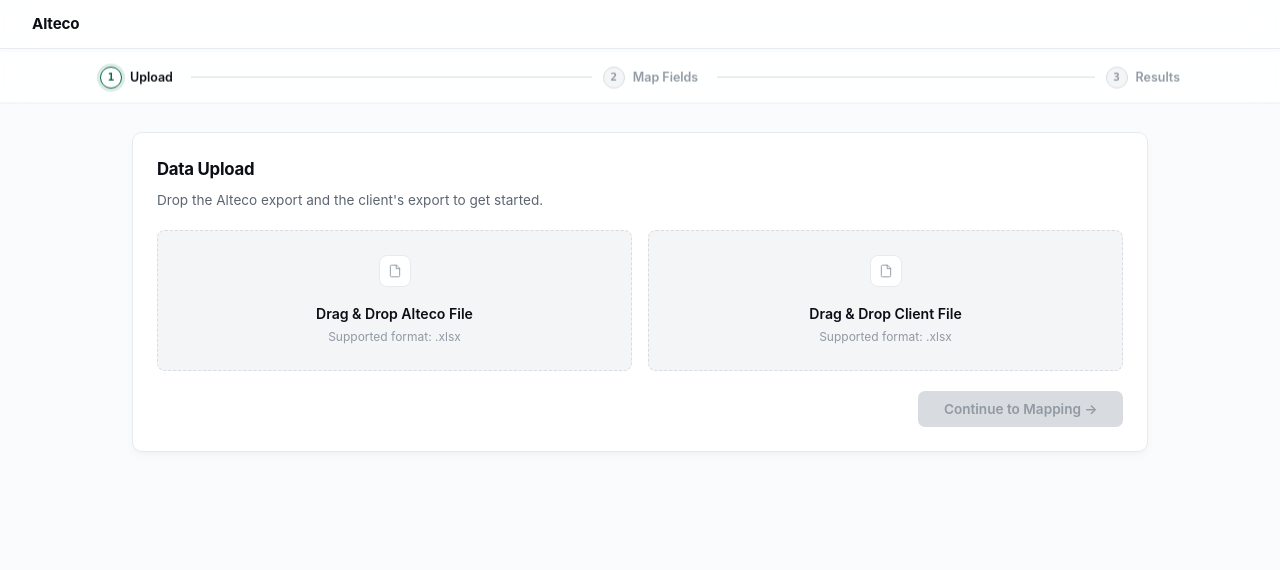
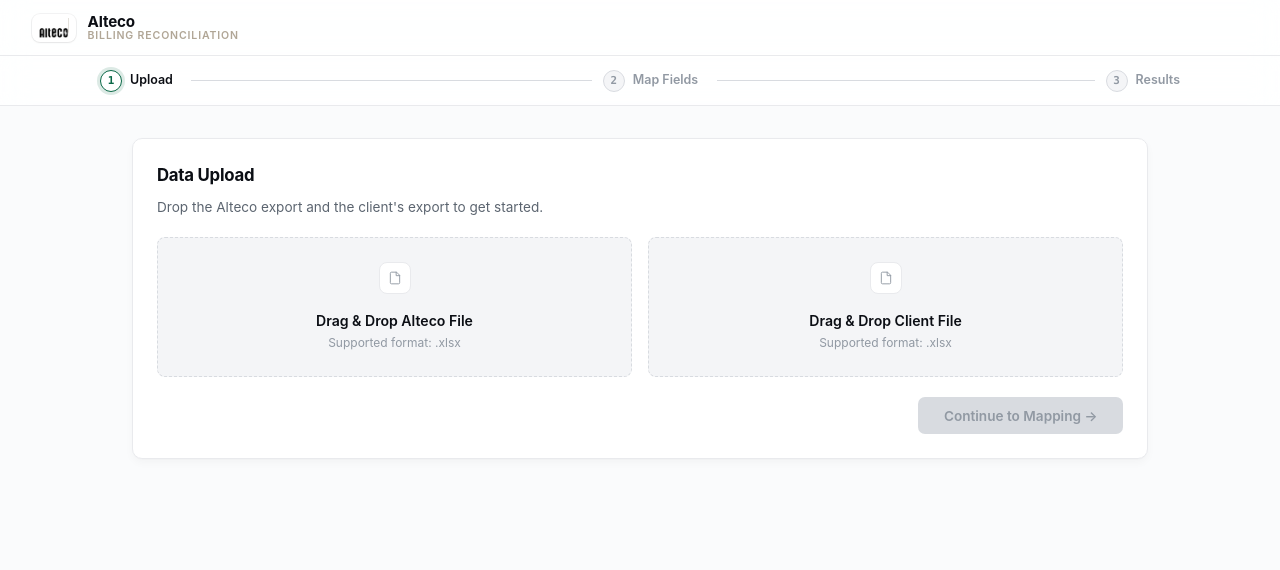
Before and after one commit to NoamHasson1/AltecoG_comparator, a FastAPI app: page / in a window 1280 px wide. Shown: the top 570 px of the page. Run offline with FastAPI, Linux system fonts and the light colour scheme.

Commit message:
Improved UI

```diff
--- a/frontend/static/style.css
+++ b/frontend/static/style.css
@@ -13,6 +13,8 @@
     --accent-hover: #063d29;
     --accent-soft: #e6f2ec;
     --accent-ring: rgba(10, 104, 71, 0.14);
+
+    --brand-tan: #b0a696;
 
     --success: #157f45;
     --success-soft: #edf9f2;
@@ -138,19 +140,47 @@
     border-bottom: 1px solid var(--border);
 }
 
-.logo {
+.brand {
+    display: flex;
+    align-items: center;
+    gap: 0.7rem;
+}
+
+.brand-mark {
+    display: flex;
+    align-items: center;
+    justify-content: center;
+    padding: 4px 7px;
+    background: #ffffff;
+    border-radius: 8px;
+    box-shadow: 0 1px 2px rgba(11, 14, 20, 0.06), 0 0 0 1px rgba(11, 14, 20, 0.05);
+}
+
+.brand-mark img {
+    display: block;
+    height: 20px;
+    width: auto;
+}
+
+.brand-text {
+    display: flex;
+    flex-direction: column;
+    line-height: 1.15;
+}
+
+.brand-name {
     font-size: 0.95rem;
     font-weight: 650;
     letter-spacing: -0.01em;
     color: var(--text);
-    display: flex;
-    align-items: center;
-    gap: 0.6rem;
 }
 
-.logo span {
-    color: var(--accent);
-    font-weight: 650;
+.brand-tagline {
+    font-size: 0.66rem;
+    font-weight: 600;
+    letter-spacing: 0.08em;
+    text-transform: uppercase;
+    color: var(--brand-tan);
 }
 
 /* ============ Main Layout ============ */
--- a/frontend/templates/index.html
+++ b/frontend/templates/index.html
@@ -4,12 +4,21 @@
     <meta charset="UTF-8">
     <meta name="viewport" content="width=device-width, initial-scale=1.0">
     <title>Altego Dashboard</title>
+    <link rel="icon" type="image/png" href="{{ url_for('static', path='img/alteco-logo.png') }}">
     <link rel="stylesheet" href="{{ url_for('static', path='style.css') }}">
 </head>
 <body>
     <!-- Top Navigation Bar -->
     <header class="top-nav">
-        <div class="logo">Alteco</div>
+        <div class="brand">
+            <span class="brand-mark">
+                <img src="{{ url_for('static', path='img/alteco-logo.png') }}" alt="Alteco">
+            </span>
+            <span class="brand-text">
+                <span class="brand-name">Alteco</span>
+                <span class="brand-tagline">Billing Reconciliation</span>
+            </span>
+        </div>
     </header>
 
     <!-- Step Progress Bar -->
```
Also changed, not shown: frontend/static/img/alteco-logo.png (added).
